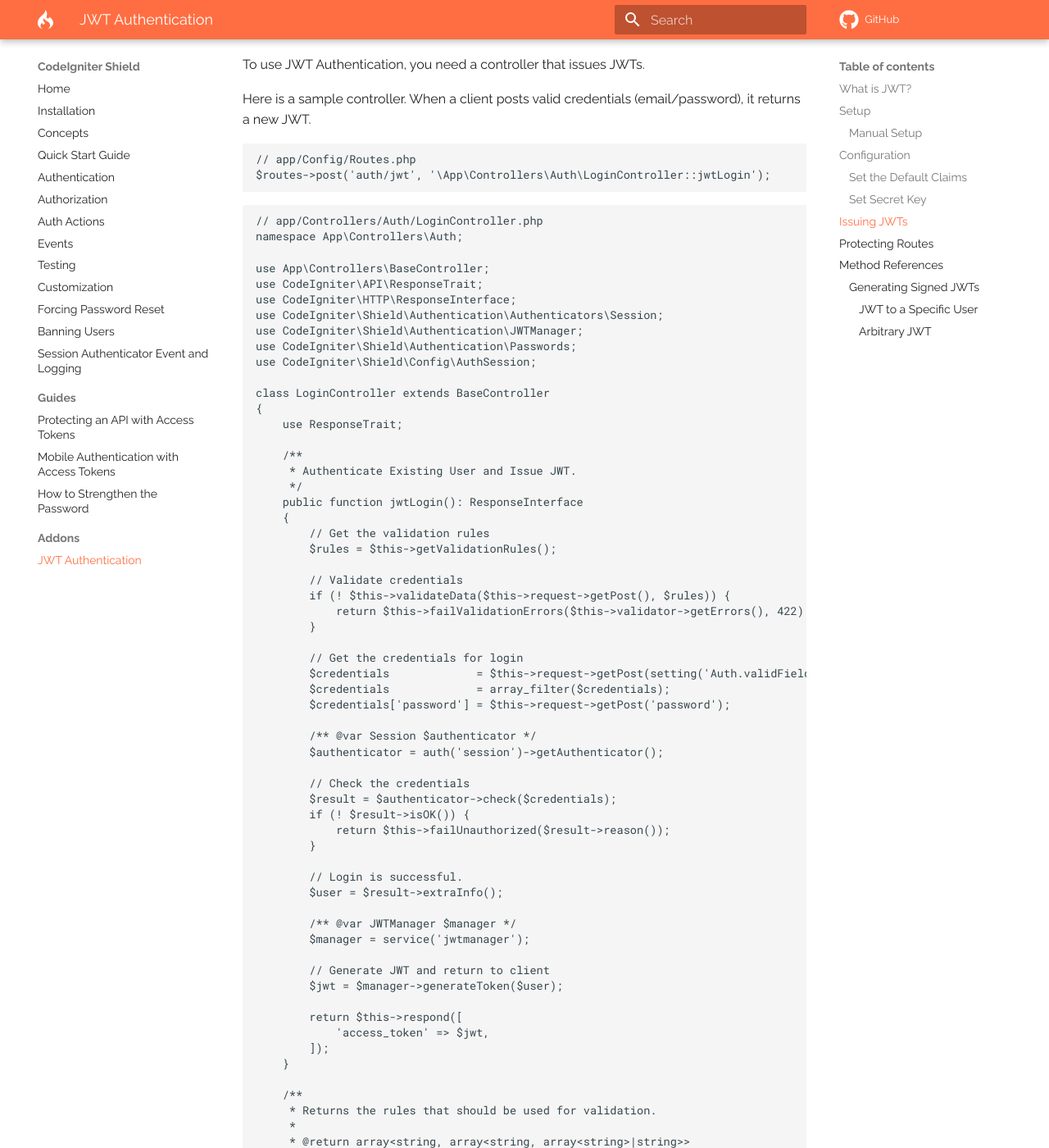
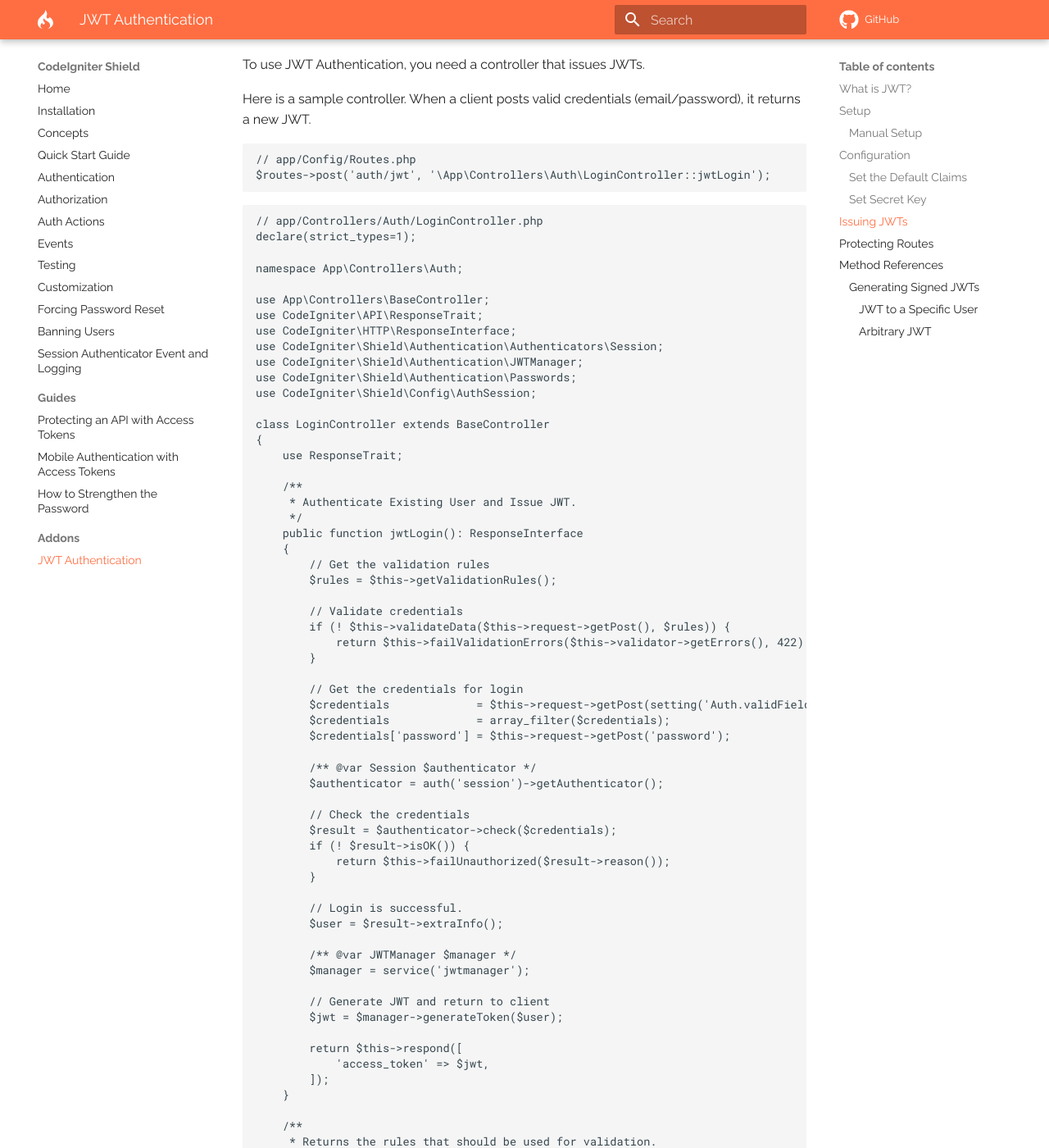
Before and after one commit to codeigniter4/shield, an MkDocs documentation site: the page built from docs/addons/jwt.md, in a window 1280 px wide and 1400 px high, scrolled down 2259 px. Shown: the whole window at 82% size. Built offline with MkDocs 1.6.1 and Material for MkDocs 9.7.7, drawn with Linux system fonts in a browser that asks for light colours; comment, search, counter and statistics services are not loaded; a style sheet for code colours, icons or effects is not loaded; some of the changed text lies outside the part shown.

Commit message:
docs: add declare(strict_types=1) to controller

````diff
--- a/docs/addons/jwt.md
+++ b/docs/addons/jwt.md
@@ -109,6 +109,8 @@ $routes->post('auth/jwt', '\App\Controllers\Auth\LoginController::jwtLogin');
 
 ```php
 // app/Controllers/Auth/LoginController.php
+declare(strict_types=1);
+
 namespace App\Controllers\Auth;
 
 use App\Controllers\BaseController;
````
